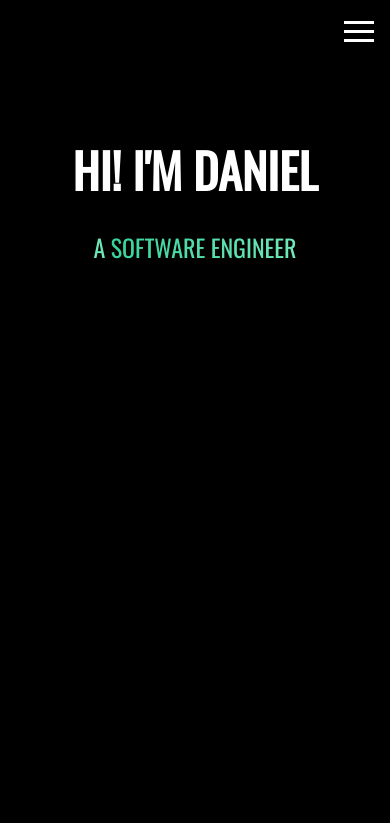
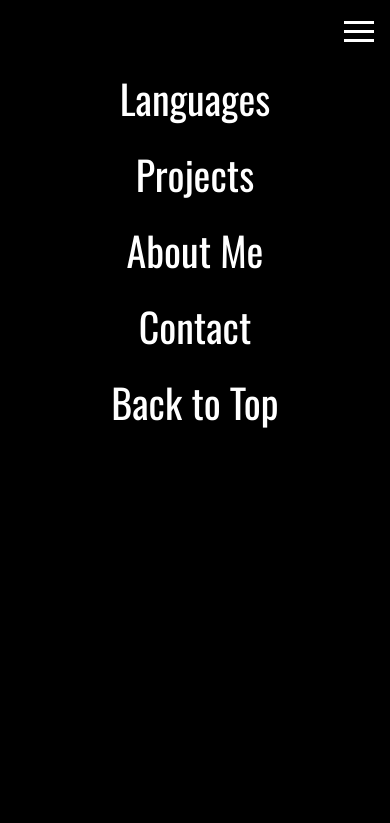
Before and after one commit to Dmachin7/Portfolio, a plain HTML site: page index.html in a window 390 px wide. Both pictures are taken after a click on the link 343 px from the left and 44 px from the top of the page. Shown: the top 823 px of the page. Drawn offline with nearby package versions, Linux system fonts and the light colour scheme.

Commit message:
did some more things for the navbar responsiveness

```diff
--- a/css/style.css
+++ b/css/style.css
@@ -1,4 +1,4 @@
-/* Colors
+/* Default Colors
 
 background-color: rgb(236, 253, 245);
 background-color: rgb(209, 250, 229);
@@ -14,22 +14,26 @@
 
 */
 
+/* DEFAULT STYLES FOR ALL ELEMENTS */
 * {
     font-family: 'Oswald', sans-serif;
     color: rgb(110, 231, 183);
     box-sizing: border-box;
 }
 
+/* MAKING THE SCROLL NICE AND SMOOTH */
 html {
     scroll-behavior: smooth;
 }
 
+/* BODY STYLES */
 body {
     margin: 0 auto;
     padding: 0;
     background-color: black;
 }
 
+/* ANIMATION FOR SOFTWARE ENGINEER TITLE */
 @keyframes background-pan {
     from {
         background-position: 0% center;
@@ -39,35 +43,40 @@
         background-position: -200% center;
     }
 }
+
+/* NAVBAR STYLING */
 .navbar {
     /* background: linear-gradient(to right,rgb(52, 211, 153),rgb(110, 231, 183), rgba(255, 255, 255, .8)); */
     display: flex;
-    justify-content: flex-end;
+    position: relative;
+    justify-content: space-between;
     align-items: center;
     color: white;
 }
+.navbar-links {
+    height: 100%;
+}
+
 .navbar-links ul {
+    display: flex;
     margin: 0;
     padding: 0;
-    display: flex;
+}
+
+.navbar-links li {
+    list-style: none;
 }
 
 .navbar-links li a {
+    display: block;
+    text-decoration: none;
     color: white;
-    text-decoration: none;
-    font-size: 20px;
     padding: 1rem;
-    display: block;
 }
 
-.navbar-links {
- margin: 0;
- padding: 0;
- display: flex;
-}
-.navbar-links li {
-    list-style: none;
-}
+
+
+/* MAIN SECTION STYLING */
 #top p {
     font-size: 3rem;
 }
@@ -108,6 +117,7 @@
     font-size: 5rem;
 }
 
+/* HAMBURGER ICON */
 .toggle-button {
     position: absolute;
     top: 1.3em;
@@ -125,6 +135,8 @@
     background-color: white;
 }
 
+
+/* MEDIA QUERY FOR PHONE SCREENS */
 @media (max-width: 500px) {
     .navbar a {
         font-size: 10px;
@@ -152,10 +164,37 @@
     .navbar {
         flex-direction: column;
         align-items: flex-start;
+        /* border: 1px solid red; */
+    }
+    .navbar.active {
+        height: 100vh;
+        display: flex;
+        justify-content: center;
+        align-items: center;
+    }
+
+    .toggle-button {
+        display: flex;
     }
 
     .navbar-links ul {
         width: 100%;
+        flex-direction: column;
+    }
+
+    .navbar-links ul li {
+        text-align: center;
+        position: relative;
+        top: 60px;
+    }
+
+    .navbar-links ul li a {
+        padding: .5rem 1rem;
+        font-size: 40px;
+    }
+
+    .navbar-links.active {
+        display: flex;
+    }
 
 }
-}
--- a/js/app.js
+++ b/js/app.js
@@ -26,3 +26,12 @@
 
   }, 50)
 }
+
+const toggleButton = document.getElementsByClassName('toggle-button')[0]
+const navbarLinks = document.getElementsByClassName('navbar-links')[0]
+const navBar = document.getElementsByClassName('navbar')[0]
+
+toggleButton.addEventListener('click', () => {
+  navbarLinks.classList.toggle('active')
+  navBar.classList.toggle('active')
+})
```
Lines whose indentation alone changed are shown as unchanged.
